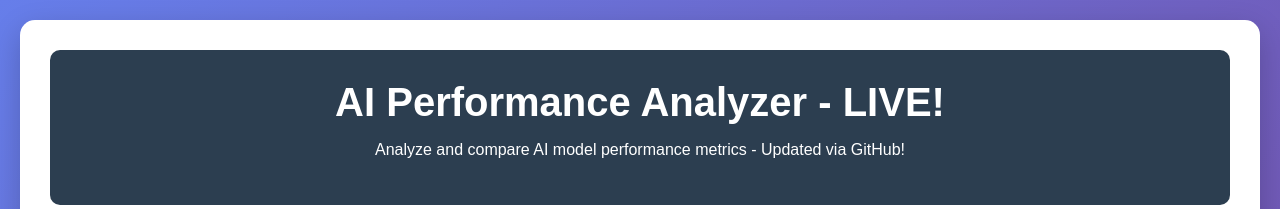
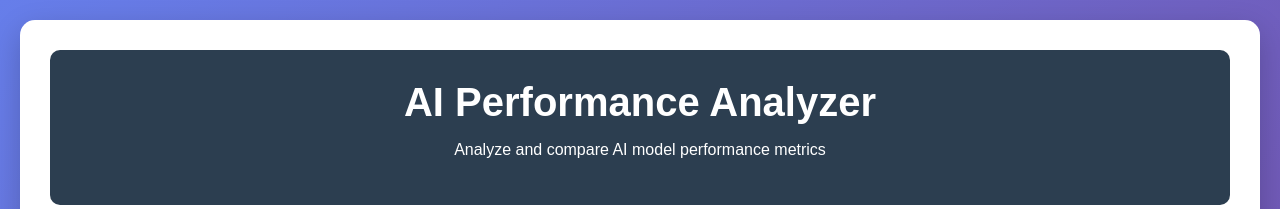
Before and after one commit to sreejasankuri3/ai-performance-analyzer, a plain HTML site: page frontend/index.html in a window 1280 px wide. Shown: the top 209 px of the page. Drawn offline with Linux system fonts and the light colour scheme; no server answers.

Commit message:
Update index.html

```diff
--- a/frontend/index.html
+++ b/frontend/index.html
@@ -69,8 +69,8 @@
 <body>
     <div class="container">
         <div class="header">
-            <h1>AI Performance Analyzer - LIVE!</h1>
-            <p>Analyze and compare AI model performance metrics - Updated via GitHub!</p>
+            <h1>AI Performance Analyzer</h1>
+            <p>Analyze and compare AI model performance metrics</p>
         </div>
 
         <div class="content">
```
